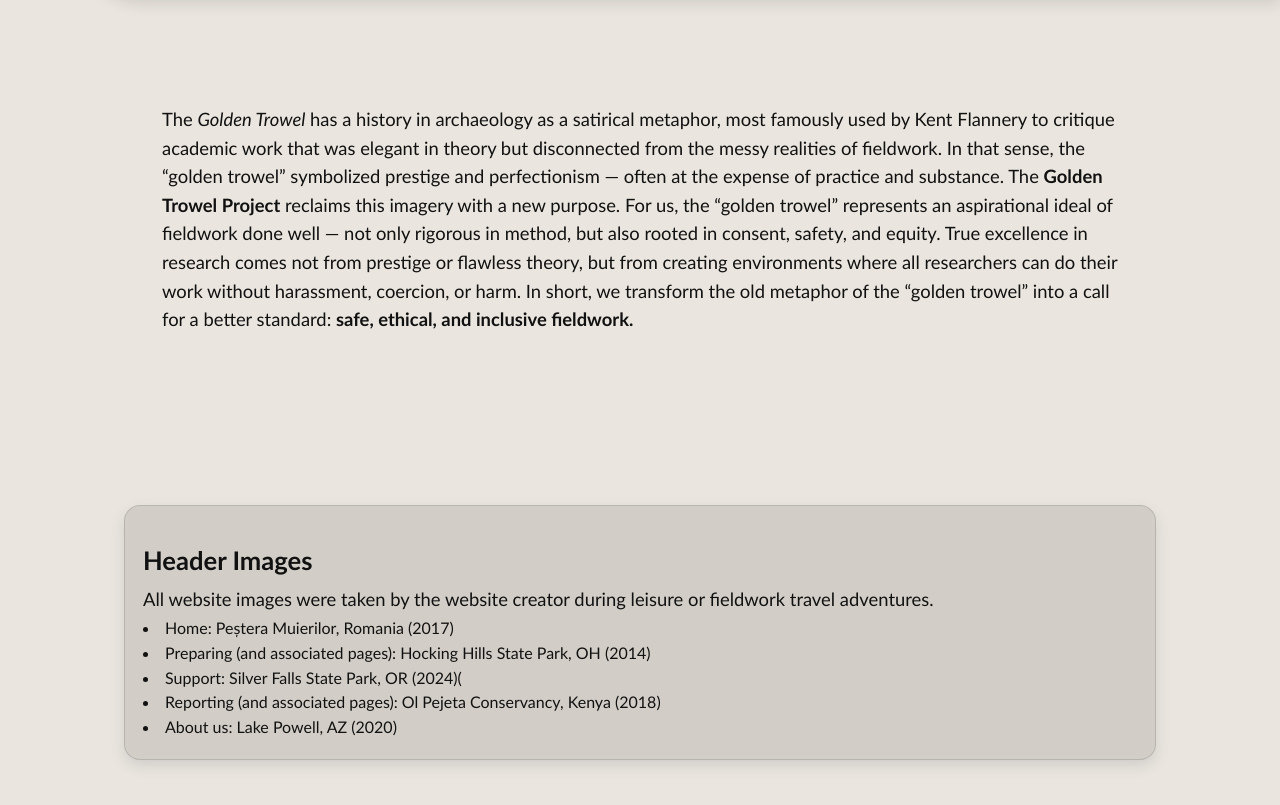
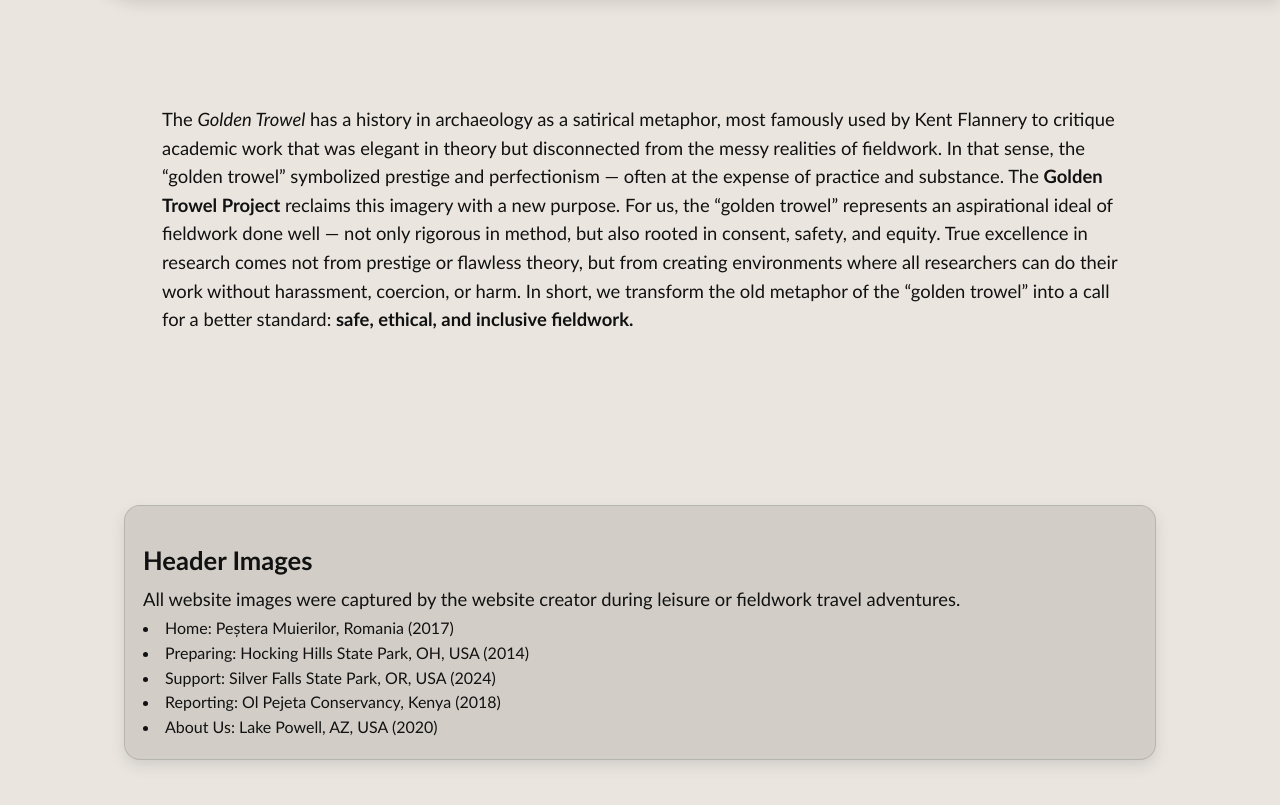
Before and after one commit to AnthroSafetyWarrior/GoldenTrowelProject, a Jekyll site: the page built from _pages/aboutus.html, in a window 1280 px wide and 900 px high, scrolled down 1132 px. Shown: the top 805 px of the window. Built offline with Jekyll 4.4.1, drawn with Linux system fonts in a browser that asks for light colours.

Commit message:
updating name

```diff
--- a/_pages/aboutus.html
+++ b/_pages/aboutus.html
@@ -36,13 +36,13 @@ In short, we transform the old metaphor of the “golden trowel” into a call f
 <section class="section">
  <article class="card card--glass">
       <h3>Header Images</h3>
-      <p>All website images were taken by the website creator during leisure or fieldwork travel adventures.</p>
+      <p>All website images were captured by the website creator during leisure or fieldwork travel adventures.</p>
 </ol>
 <li>Home: Peștera Muierilor, Romania (2017)</li>
-<li>Preparing (and associated pages): Hocking Hills State Park, OH (2014)</li>
-<li>Support: Silver Falls State Park, OR (2024)(</li>
-<li>Reporting (and associated pages): Ol Pejeta Conservancy, Kenya (2018)</li>
-<li>About us: Lake Powell, AZ (2020)</li>
+<li>Preparing: Hocking Hills State Park, OH, USA (2014)</li>
+<li>Support: Silver Falls State Park, OR, USA (2024)</li>
+<li>Reporting: Ol Pejeta Conservancy, Kenya (2018)</li>
+<li>About Us: Lake Powell, AZ, USA (2020)</li>
 </ul>
  </article>
 </section>
```
Also changed, not shown: index.md (+2 -2 lines).
